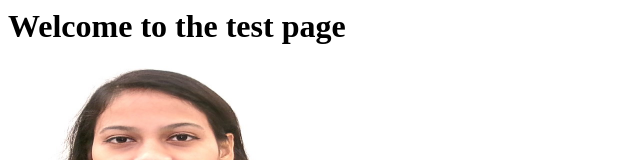
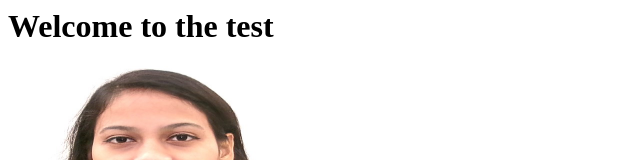
Before and after one commit to pavanibillapati/CI-CDGithubToS3, a plain HTML site: page website/index.html in a window 1280 px wide. Shown: the top 160 px of the page, without its empty margins (0-640 px from the left). Drawn offline with Linux system fonts and the light colour scheme; files whose address does not match are found by name.

Commit message:
Update index.html

```diff
--- a/website/index.html
+++ b/website/index.html
@@ -3,7 +3,7 @@
 <title>test website</title>
 </head>
 <body>
-<h1> Welcome to the test page</h1>
+<h1> Welcome to the test </h1>
 <img src="images/Passport pic.jpg" width="300" height="200" alt="image">
 </body>
 </html>
```
